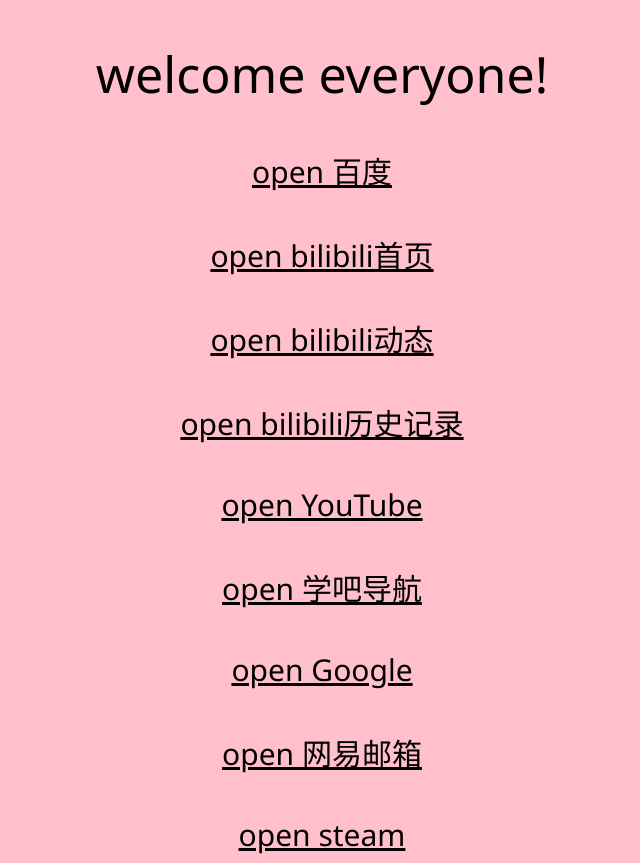
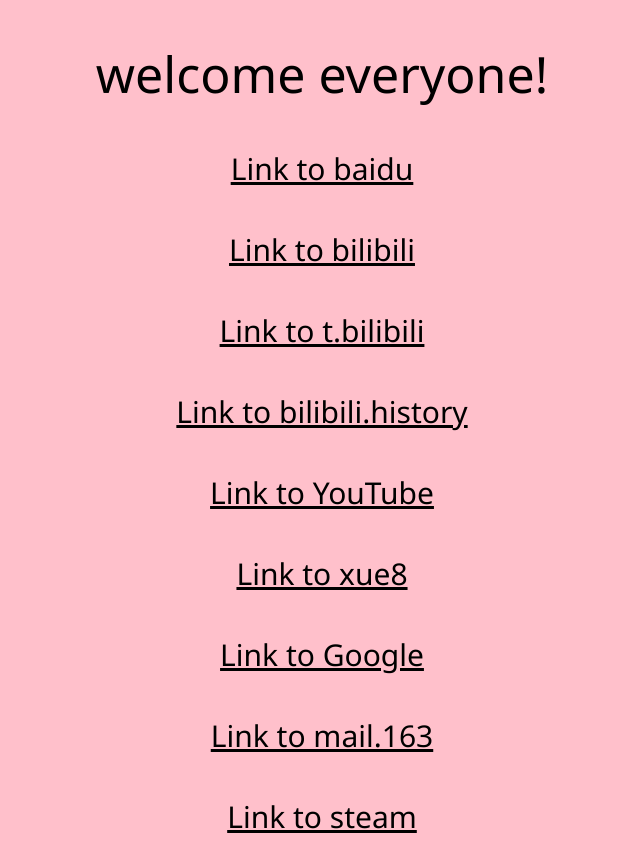
Before and after one commit to cozzzzy/xrevia, a plain HTML site: page index.html in a window 1280 px wide. Shown: the whole page, without its empty margins (318-958 px from the left). Drawn offline with Linux system fonts and the light colour scheme.

Commit message:
Update index.html

```diff
--- a/index.html
+++ b/index.html
@@ -15,7 +15,7 @@
 
 
     <a href="https://www.baidu.com/" target="_blank">
-        open 百度
+            Link to baidu
     </a>
 
 
@@ -27,7 +27,7 @@
 
 
     <a href="https://www.bilibili.com/" target="_blank">
-        open bilibili首页
+        Link to bilibili
     </a>
 
 
@@ -39,7 +39,7 @@
 
 
     <a href="https://t.bilibili.com/" target="_blank">
-        open bilibili动态
+        Link to t.bilibili
     </a>
 
 
@@ -51,7 +51,7 @@
 
 
     <a href="https://www.bilibili.com/account/history" target="_blank">
-        open bilibili历史记录
+       Link to bilibili.history
     </a>
 
 
@@ -63,7 +63,7 @@
 
 
     <a href="https://www.youtube.com" target="_blank">
-        open YouTube
+        Link to YouTube
     </a>
 
 
@@ -75,7 +75,7 @@
 
 
     <a href="https://www.xue8nav.com/" target="_blank">
-        open 学吧导航
+        Link to xue8
     </a>
 
 
@@ -87,7 +87,7 @@
 
 
     <a href="https://www.google.com/" target="_blank">
-        open Google
+       Link to Google
     </a>
 
 
@@ -99,7 +99,7 @@
 
 
     <a href="https://mail.163.com/" target="_blank">
-        open 网易邮箱
+        Link to mail.163
     </a>
 
 
@@ -111,7 +111,7 @@
     <p>
     </p>
     <a href="https://store.steampowered.com/" target="_blank">
-        open steam
+       Link to steam
     </a>
 
 </body>
```
